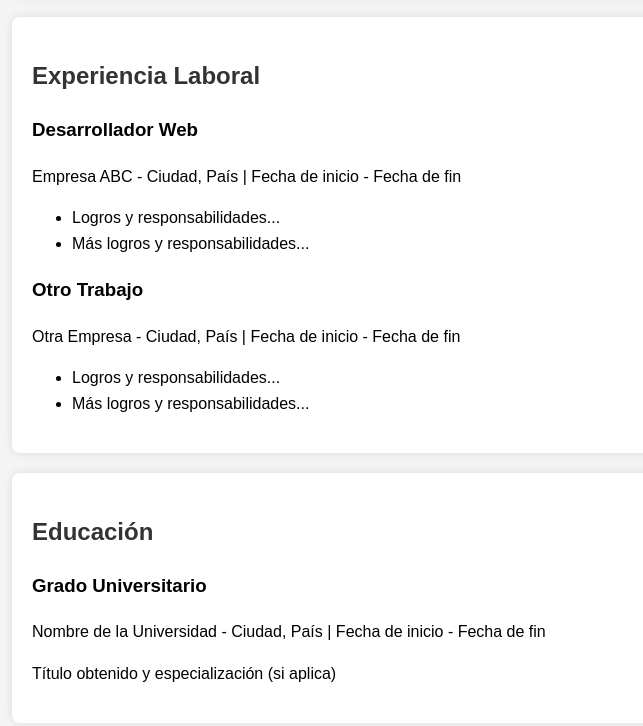
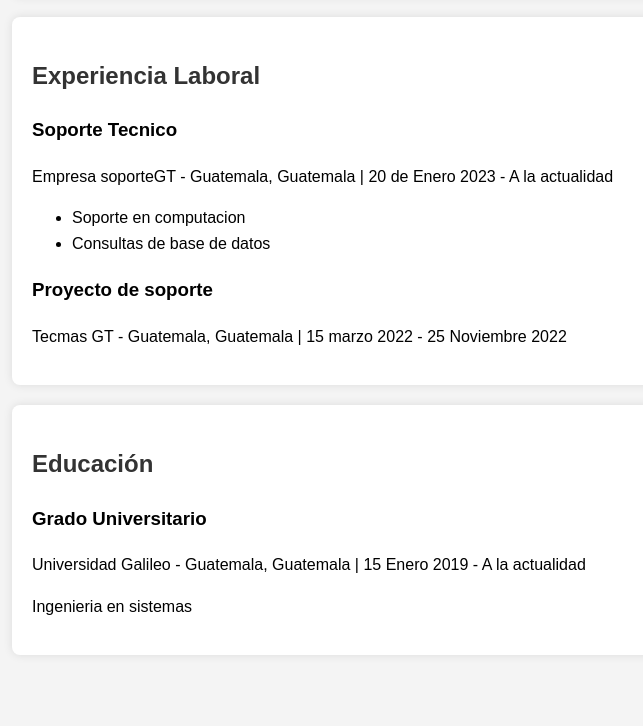
Before and after one commit to EdArangoTDS/EdArangoTDS.github.io, a plain HTML site: page index.html in a window 1280 px wide. Shown: the part 584-1310 px from the top of the page, without its empty margins (208-851 px from the left). After the commit the page ends 1259 px from the top, so only its background shows below. Drawn offline with Linux system fonts and the light colour scheme.

Commit message:
subeiendo cambios 5

```diff
--- a/index.html
+++ b/index.html
@@ -99,21 +99,17 @@
     <section>
         <h2>Experiencia Laboral</h2>
         <div>
-            <h3>Desarrollador Web</h3>
-            <p>Empresa ABC - Ciudad, País | Fecha de inicio - Fecha de fin</p>
+            <h3>Soporte Tecnico</h3>
+            <p>Empresa soporteGT - Guatemala, Guatemala | 20 de Enero 2023 - A la actualidad</p>
             <ul>
-                <li>Logros y responsabilidades...</li>
-                <li>Más logros y responsabilidades...</li>
+                <li>Soporte en computacion</li>
+                <li>Consultas de base de datos</li>
             </ul>
         </div>
 
         <div>
-            <h3>Otro Trabajo</h3>
-            <p>Otra Empresa - Ciudad, País | Fecha de inicio - Fecha de fin</p>
-            <ul>
-                <li>Logros y responsabilidades...</li>
-                <li>Más logros y responsabilidades...</li>
-            </ul>
+            <h3>Proyecto de soporte</h3>
+            <p>Tecmas GT - Guatemala, Guatemala | 15 marzo 2022 - 25 Noviembre 2022</p>
         </div>
     </section>
 
@@ -121,8 +117,8 @@
         <h2>Educación</h2>
         <div>
             <h3>Grado Universitario</h3>
-            <p>Nombre de la Universidad - Ciudad, País | Fecha de inicio - Fecha de fin</p>
-            <p>Título obtenido y especialización (si aplica)</p>
+            <p>Universidad Galileo - Guatemala, Guatemala | 15 Enero 2019 - A la actualidad</p>
+            <p>Ingenieria en sistemas</p>
         </div>
     </section>
 </body>
```
